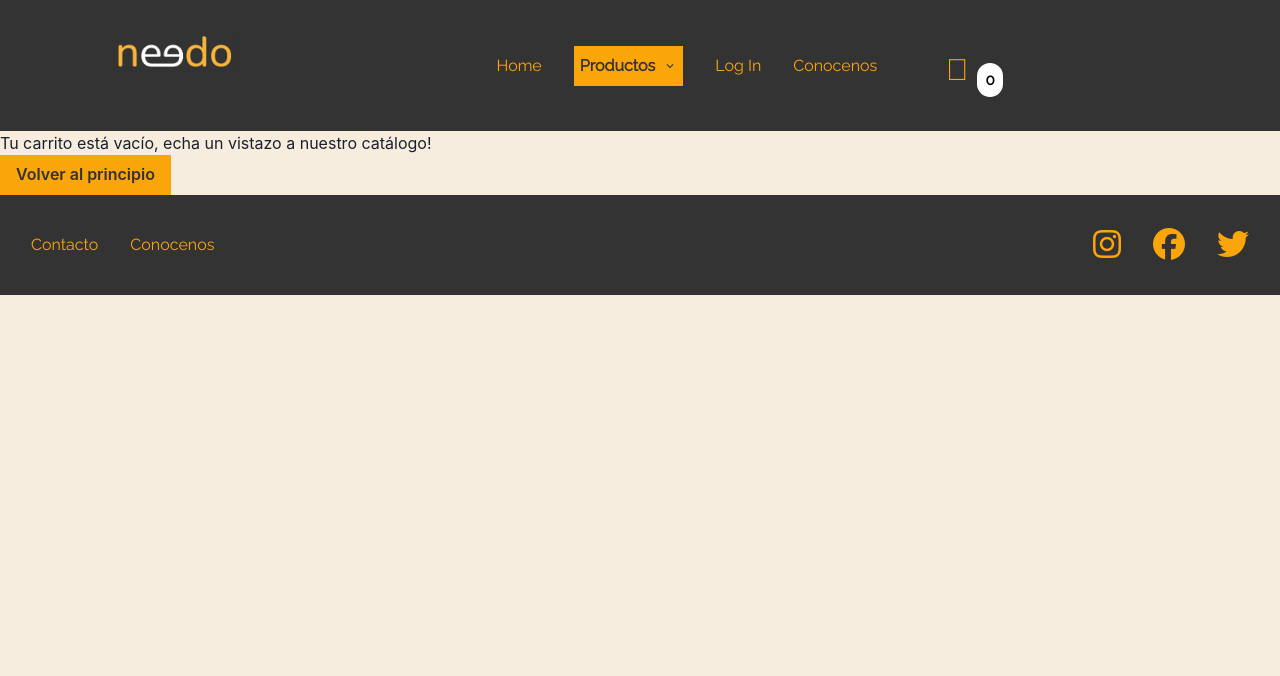
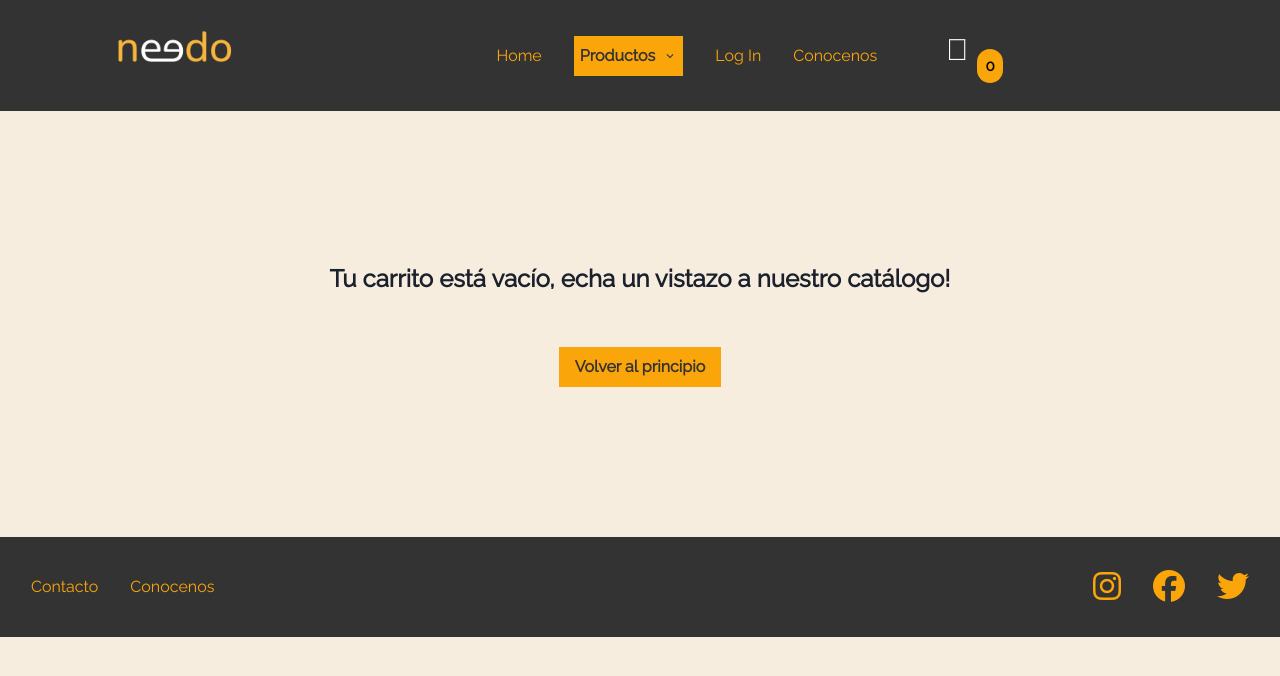
Before and after one commit to Gozzco/Entrega_Final_Roger_Gonzalez, a React (Vite) app: page /cart in a window 1280 px wide. Shown: the top 676 px of the page. Built offline with nearby package versions, Linux system fonts and the light colour scheme.

Commit message:
modified:   src/App.css 	modified:   src/components/Cart.jsx 	modified:   src/components/ItemCount.jsx 	modified:   src/components/ItemDetail.jsx 	modified:   src/components/Loader.jsx 	modified:   src/components/SendOrder.jsx

```diff
--- a/src/App.css
+++ b/src/App.css
@@ -223,15 +223,15 @@ li:hover {
 
 .linkCart, .fa-sharp{
   background-color: #333;
-  color: rgb(250, 165, 9);
+  color: rgb(255, 255, 255);
   font-size: 30px;
   font-weight: bolder;
-  padding-top: 20px;
+  padding-top: 10px;
   font-family: "Raleway", sans-serif;
 }
 
 .cartWidget{
-  background-color: #ffffff;
+  background-color: rgb(250, 165, 9);
   border-radius: 30px;
   position: relative;
   bottom: 30%;
@@ -245,3 +245,49 @@ li:hover {
 .cartContainer{
   background-color: #333;
 }
+
+.loader{
+  margin: 500px;
+}
+
+.cartList{
+  display: flex;
+  flex-direction: column;
+  justify-content: center;
+  align-items: center;
+  margin: 100px;
+}
+
+.imageCart{
+  width: 60px;
+  height: 90px;
+  margin: 30px;
+}
+
+.cartListData{
+  display: flex;
+  flex-direction: row;
+  align-items: center;
+  justify-content: space-around;
+  font-family: "Raleway", sans-serif;
+  font-weight: bold;
+  background-color: #ffffff;
+  width: 80%;
+  height: 120px;
+  margin: 10px;
+}
+
+.detailCart{
+  background-color: #ffffff;
+}
+
+.cartRedirect{
+  display: flex;
+  flex-direction: column;
+  align-items: center;
+  row-gap: 50px;
+  padding: 50px;
+  font-family: "Raleway", sans-serif;
+  font-weight: bold;
+  font-size: x-large;
+}
--- a/src/components/Cart.jsx
+++ b/src/components/Cart.jsx
@@ -8,9 +8,9 @@ const Cart = () => {
   const { cartItems, removeFromCart, clearCart } = useShoppingCart();
 
   return (
-    <div>
+    <div className='cartList'>
       {cartItems.length === 0 ? (
-        <div>
+        <div className='cartRedirect'>
           <p> Tu carrito está vacío, echa un vistazo a nuestro catálogo! </p>
           <Button className='contBuyButton' borderRadius='0' variant='solid' colorScheme='rgb(250, 165, 9);'>
               <Link className='contBuyButton' to={'/'}>Volver al principio</Link>
@@ -19,13 +19,13 @@ const Cart = () => {
       ) : (
         <>
           {cartItems.map((item) => (
-            <div key={item.product.id}>
-              <img src={item.product.src} alt={item.product.name} />
-              <p>{item.product.name}</p>
-              <p>Price: ${item.product.price}</p>
-              <p>Quantity: {item.quantity}</p>
-              <button onClick={() => removeFromCart(item.product.id)}>Eliminar articulo</button>
-              <button onClick={clearCart}>Borrar Carrito</button>
+            <div className='cartListData' key={item.product.id}>
+              <img className='imageCart' src={item.product.src} alt={item.product.name} />
+              <p className='detailCart'>{item.product.name}</p>
+              <p className='detailCart'>Price: ${item.product.price}</p>
+              <p className='detailCart'> x {item.quantity}</p>
+              <button onClick={() => removeFromCart(item.product.id)}><i className="fa-solid fa-xmark"></i></button>
+              <button onClick={clearCart}><i className="fa-solid fa-trash"></i></button>
             </div>
           ))}
 
--- a/src/components/ItemCount.jsx
+++ b/src/components/ItemCount.jsx
@@ -11,20 +11,20 @@ const ItemCount = ({ stock, initial, productObject }) => {
     <ShoppingCartContext.Consumer>
       {({ addToCart }) => (
         <HStack spacing={4}>
-          <Button
+          <Button bg='rgb(250, 165, 9)' borderRadius='0'
             onClick={() => setQuantity(Math.max(quantity - 1, 0))}
             disabled={quantity <= 0}
           >
             -
           </Button>
           <Text>{quantity}</Text>
-          <Button
+          <Button bg='rgb(250, 165, 9)' borderRadius='0'
             onClick={() => setQuantity(Math.min(quantity + 1, stock))}
             disabled={quantity >= stock}
           >
             +
           </Button>
-          <Button
+          <Button bg='rgb(250, 165, 9)' borderRadius='0'
             onClick={() => {
               if (quantity > 0) {
                 addToCart(productObject, quantity);
--- a/src/components/ItemDetail.jsx
+++ b/src/components/ItemDetail.jsx
@@ -15,7 +15,9 @@ const ItemDetail = ({ products }) => {
   }
 
   return (
+
     <Center>
+
       <Card className='cardDetail' maxW='lg'>
       <CardBody borderRadius='0' bg='white'>
 
--- a/src/components/Loader.jsx
+++ b/src/components/Loader.jsx
@@ -5,7 +5,7 @@ import React from 'react'
 const Loader = () => {
   return (
 
-    <Spinner
+    <Spinner className='loader'
   thickness='4px'
   speed='0.65s'
   emptyColor='gray.200'
--- a/src/components/SendOrder.jsx
+++ b/src/components/SendOrder.jsx
@@ -1,10 +1,28 @@
 import { Button, Link } from '@chakra-ui/react'
 import React from 'react'
+import { useShoppingCart } from '../context/ShoppingCartContext';
 
-const Form = () => {
+const SendOrder= () => {
+  const { cartItems } = useShoppingCart();
+
+  const calculateTotal = () => {
+    let total = 0;
+    for (const item of cartItems) {
+      total += item.product.price * item.quantity;
+    }
+    return total;
+  };
+
   return (
-    <Button> <Link to={'/contact'}>Finzalizar la compra</Link> </Button>
+    <div>
+      <p></p>
+      <Button marginTop='80px' fontFamily='"Raleway", sans-serif' bg='rgb(250, 165, 9)' fontSize='20px' color='gray.700' borderRadius='0' padding='1.5'>
+        <Link to={'/contact'}>
+          Finalizar la compra - Total: ${calculateTotal()}
+        </Link>
+      </Button>
+    </div>
   )
 }
 
-export default Form
+export default SendOrder;
```
